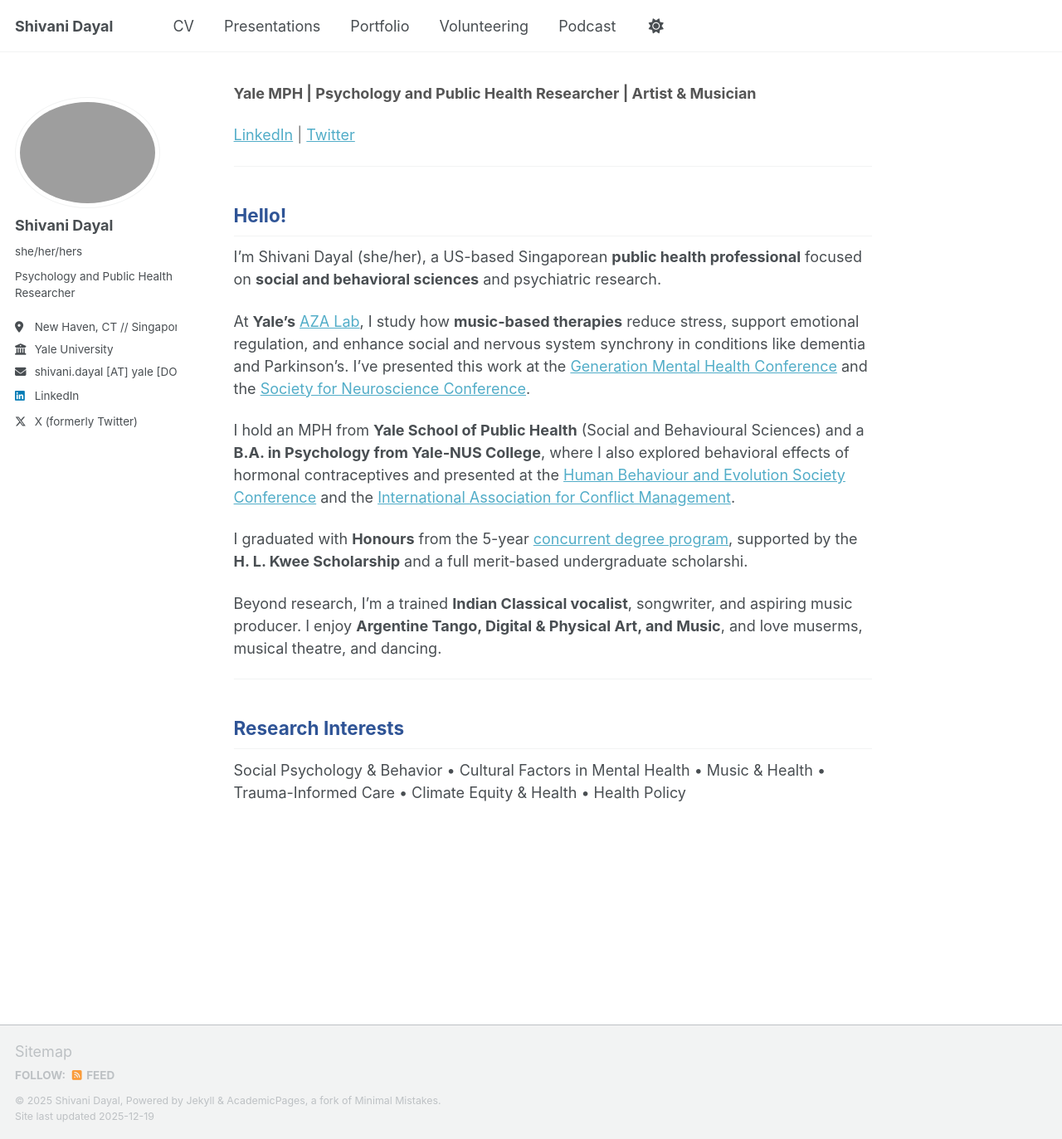
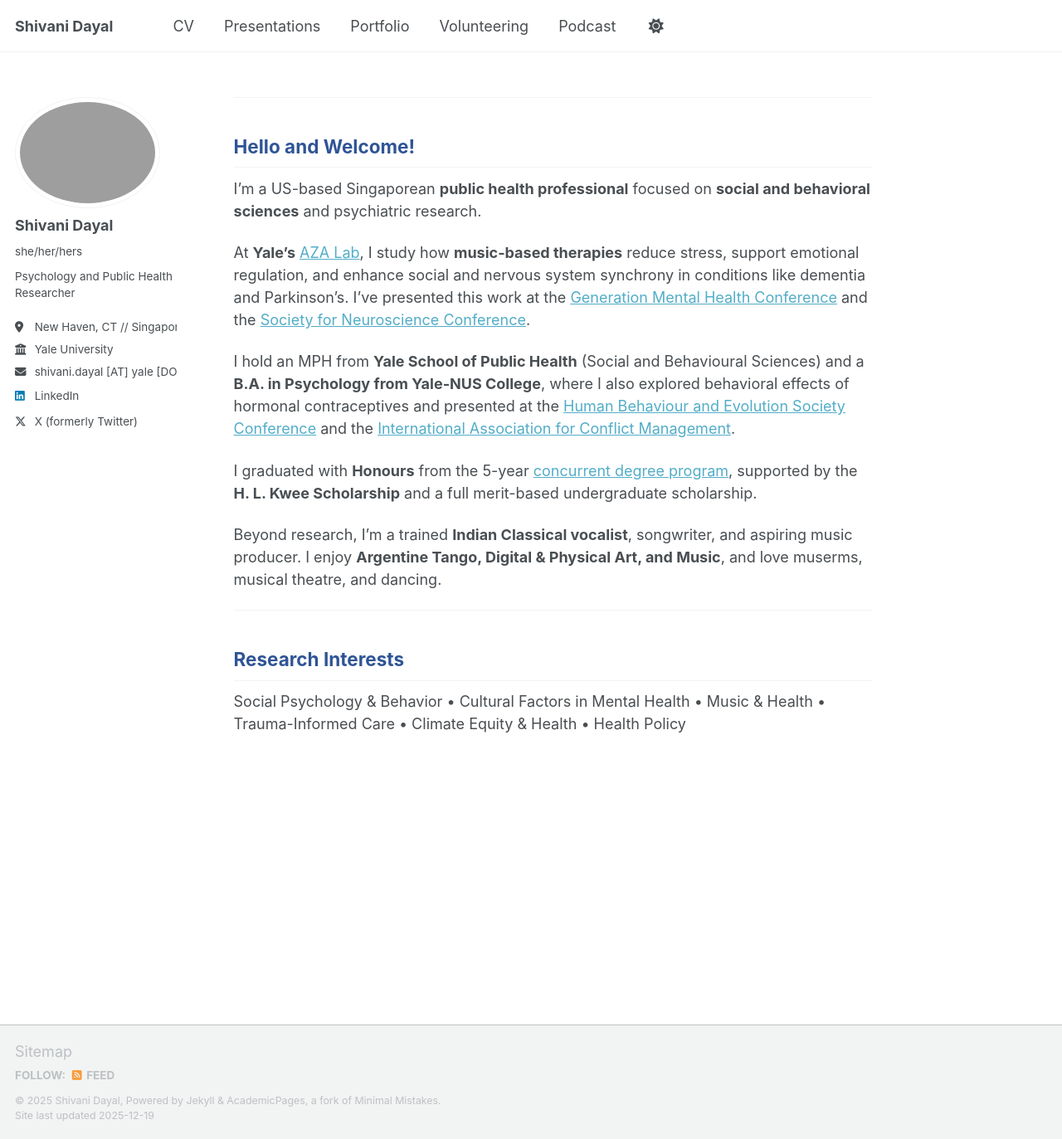
Before and after one commit to sdayal21/sdayal21.github.io, a Jekyll site: the page built from _pages/about.md, in a window 1280 px wide and 1373 px high. Shown: the whole window at 83% size. Built offline with Jekyll 4.4.1, drawn with Linux system fonts in a browser that asks for light colours; a script that is not in the unit is left out.

Commit message:
pages update

```diff
--- a/_pages/about.md
+++ b/_pages/about.md
@@ -6,28 +6,29 @@ redirect_from:
   - /about.html
 ---
 
-<span style="color:#555555; font-weight:bold;">
+<!-- <span style="color:#555555; font-weight:bold;">
 Yale MPH | Psychology and Public Health Researcher | Artist & Musician
 </span>
 
 <span style="color:#777777;">
 [LinkedIn](https://www.linkedin.com/in/shivanidayal/) | [Twitter](https://x.com/ShivaniDayal21)
-</span>
+</span> -->
 
 ---
-## <span style="color:#2F5496;">Hello!</span>
+## <span style="color:#2F5496;">Hello and Welcome!</span>
 
-I’m Shivani Dayal (she/her), a US-based Singaporean **public health professional** focused on **social and behavioral sciences** and psychiatric research.
+I’m a US-based Singaporean **public health professional** focused on **social and behavioral sciences** and psychiatric research.
 
 At **Yale’s** [AZA Lab](https://www.azalab.org/), I study how **music-based therapies** reduce stress, support emotional regulation, and enhance social and nervous system synchrony in conditions like dementia and Parkinson’s. I’ve presented this work at the [Generation Mental Health Conference](/talks/genmh2025) and the [Society for Neuroscience Conference](/talks/sfn2025).
 
 I hold an MPH from **Yale School of Public Health** (Social and Behavioural Sciences) and a **B.A. in Psychology from Yale-NUS College**, where I also explored behavioral effects of hormonal contraceptives and presented at the [Human Behaviour and Evolution Society Conference](/talks/hbes2024) and the [International Association for Conflict Management](/talks/iacm2024).
 
-I graduated with **Honours** from the 5-year [concurrent degree program](https://ysph.yale.edu/school-of-public-health/graduate-programs/mph-joint-degree/5-year-ba-bs-mph/), supported by the **H. L. Kwee Scholarship** and a full merit-based undergraduate scholarshi.
+I graduated with **Honours** from the 5-year [concurrent degree program](https://ysph.yale.edu/school-of-public-health/graduate-programs/mph-joint-degree/5-year-ba-bs-mph/), supported by the **H. L. Kwee Scholarship** and a full merit-based undergraduate scholarship.
 
 Beyond research, I’m a trained **Indian Classical vocalist**, songwriter, and aspiring music producer. I enjoy **Argentine Tango, Digital & Physical Art, and Music**, and love muserms, musical theatre, and dancing.
 
 ---
+
 ## <span style="color:#2F5496;">Research Interests</span>
 
 Social Psychology & Behavior • Cultural Factors in Mental Health • Music & Health • Trauma-Informed Care • Climate Equity & Health • Health Policy
```
Also changed, not shown: _pages/cv.md (+2 -2 lines), _portfolio/berklee_performance.md (+4 -0 lines).
